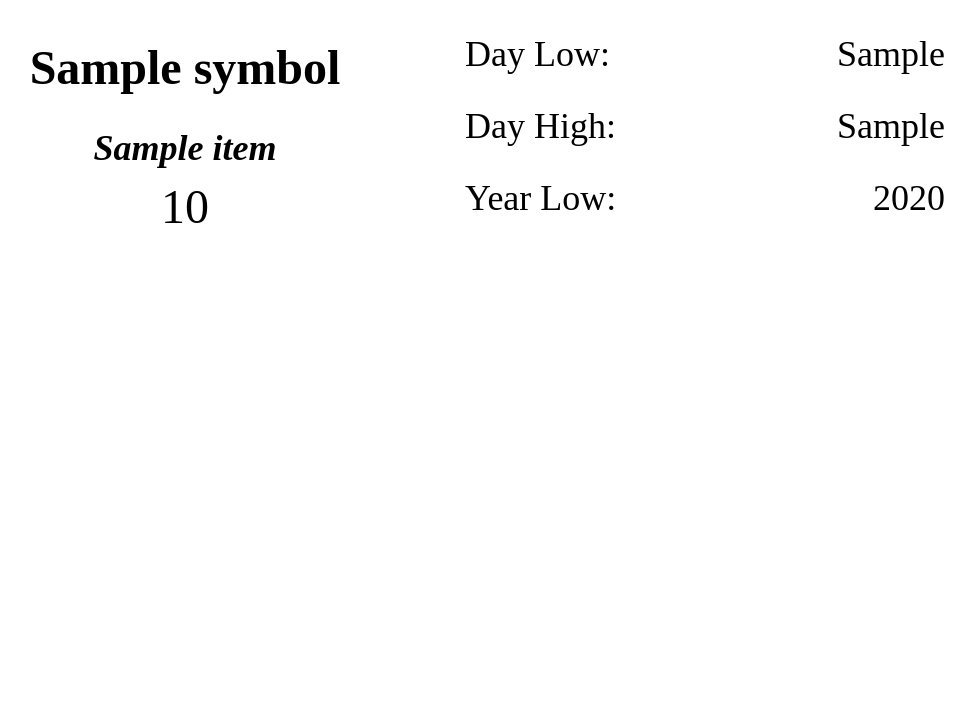
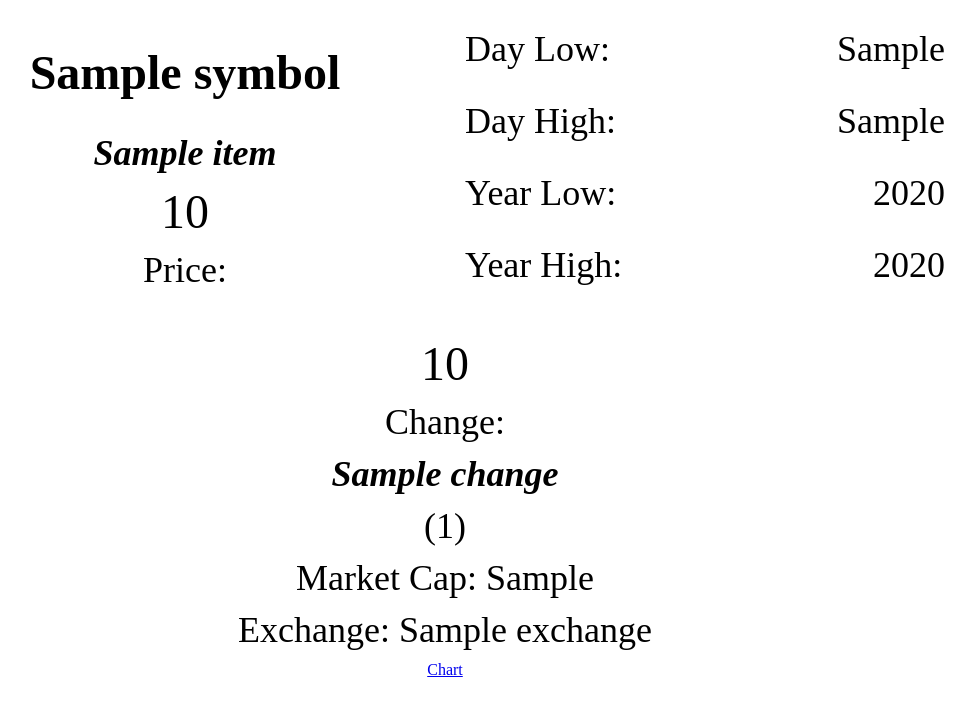
Before and after one commit to trevorpersons/NoCodeKings, a Django app: page /financials/stock_info/ in a window 1280 px wide. Shown: the top 716 px of the page, without its empty margins (195-1170 px from the left). Run offline with Django 4.2, Linux system fonts and the light colour scheme; tables that the repository leaves empty hold one stand-in row (values such as "Sample post"); a database or web service that is not in the repository returns one stand-in record (values such as "Sample title"); data that the repository does not hold is empty.

Commit message:
Update stock_info.html
added back missing rows

```diff
--- a/financials/templates/stock_info.html
+++ b/financials/templates/stock_info.html
@@ -73,6 +73,7 @@
         <h1 class="enlarge">{{ symbol }}</h1>
         <p class="emphasis">{{ name }}</p>
         <p class="enlarge">{{ price }}</p>
+        <p>Price:</p>
     </div>
     <div class="right-column">
         <div class="details">
@@ -86,3 +87,19 @@
         <div class="details">
             <p class="detail-left">Year Low:</p>
             <p class="detail-right">{{ yearLow }}</p>
+        </div>
+        <div class="details">
+            <p class="detail-left">Year High:</p>
+            <p class="detail-right">{{ yearHigh }}</p>
+        </div>
+    </div>
+    <div class="center-column">
+        <p class="enlarge">{{ price }}</p>
+        <p>Change:</p>
+        <p class="emphasis">{{ change }}</p>
+        <p>({{ change_pct }})</p>
+        <p>Market Cap: {{ marketCap }}</p>
+        <p>Exchange: {{ exchange }}</p>
+        <a href="http://127.0.0.1:8000/financials/stock_chart/{{ symbol }}">Chart</a>
+    </div>
+</div>
```
